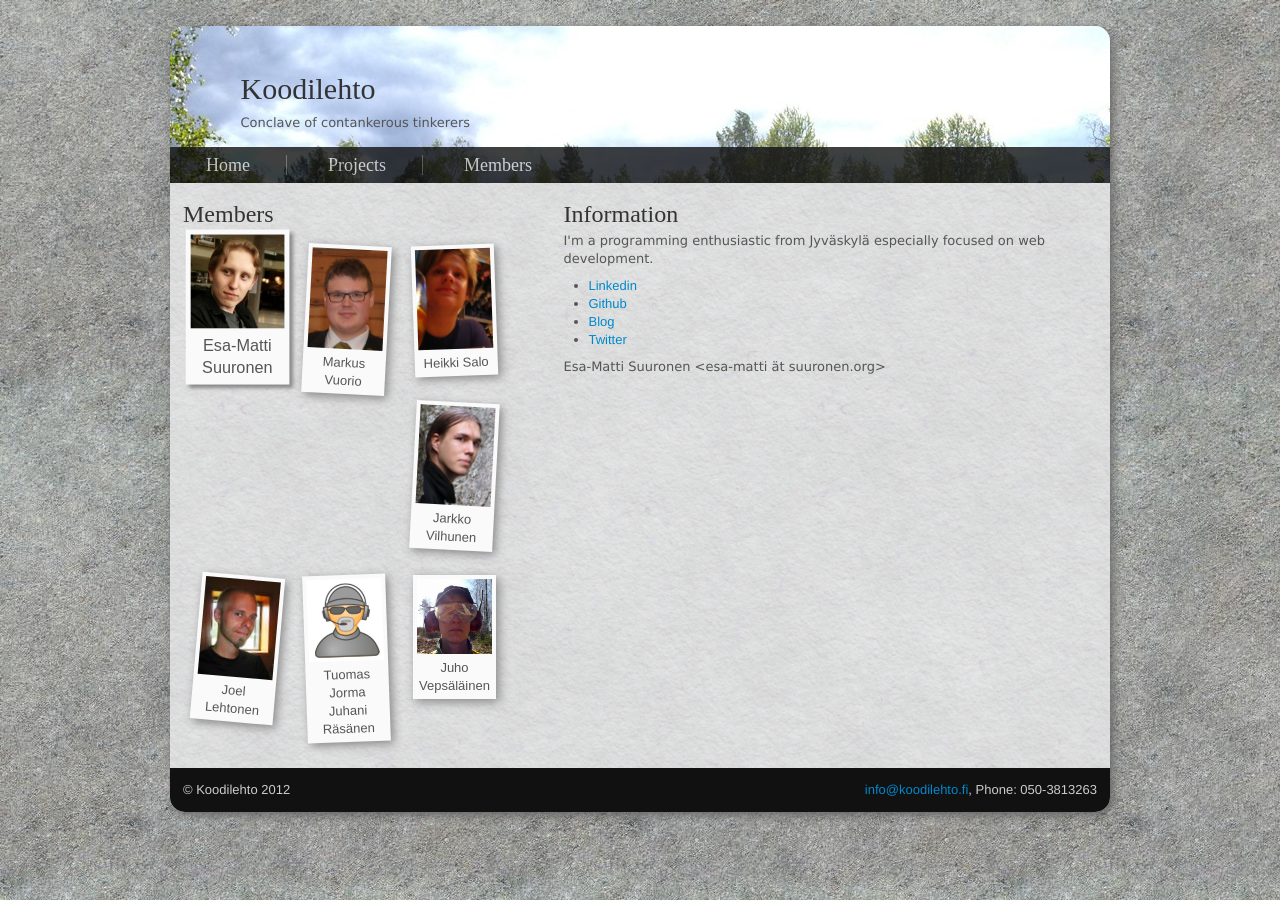
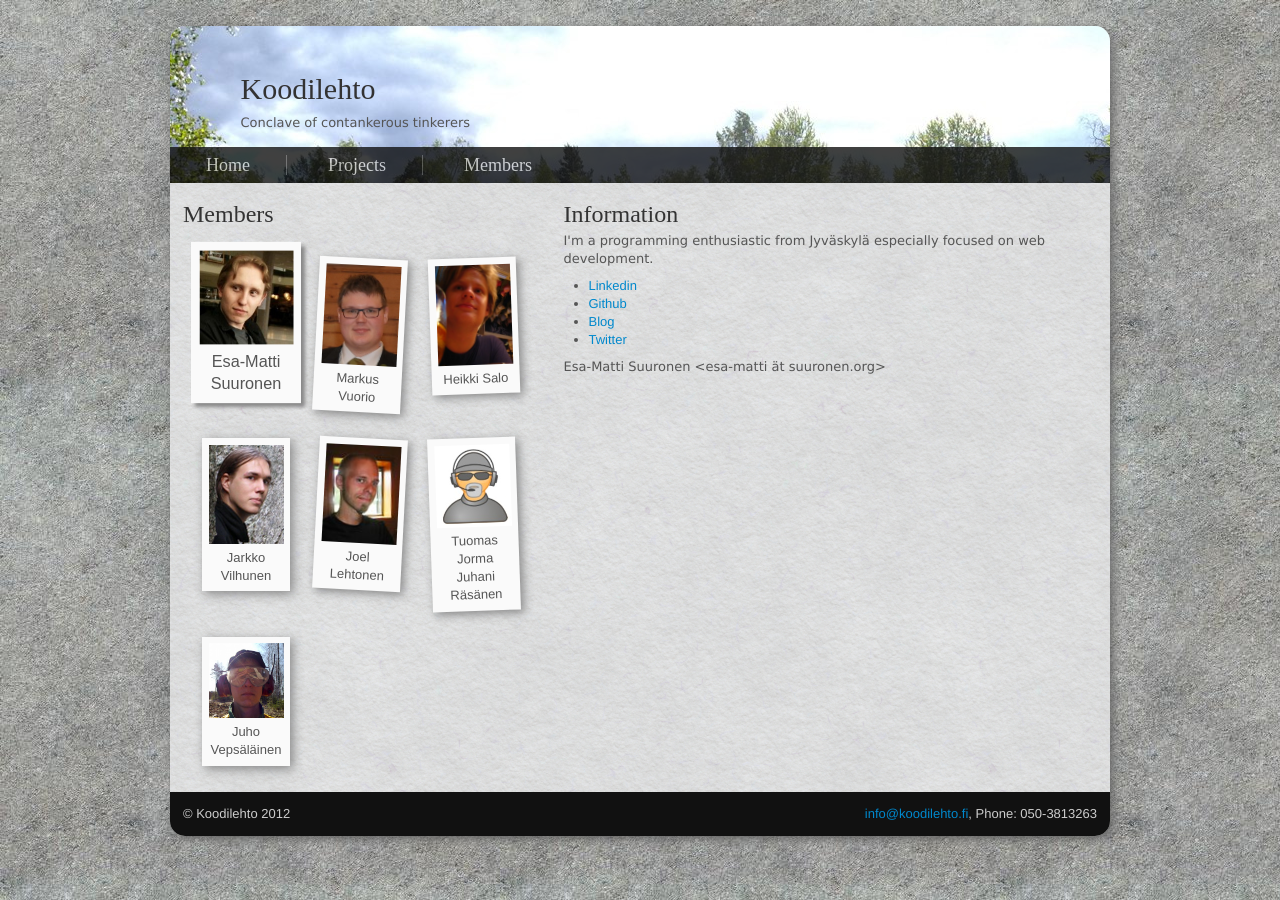
Before and after one commit to koodilehto/koodilehto-site, a Jekyll site: the page built from members/index.html, in a window 1280 px wide. Built offline with Jekyll 4.4.1, drawn with Linux system fonts in a browser that asks for light colours; some web fonts are replaced.

Commit message:
Improve members page layout

```diff
--- a/css/members.css
+++ b/css/members.css
@@ -1,3 +1,12 @@
+.polaroids {
+    margin-top: 1em;
+    margin-left: 2em;
+}
+
+.polaroids .row {
+    float: left;
+}
+
 .polaroid {
     float: left;
     max-width: 75px;
@@ -5,7 +14,7 @@
 
 .polaroid {
     margin: 1em;
-    padding: 1%;
+    padding: 0.5em;
     -moz-box-shadow: 3px 3px 10px #888;
     -webkit-box-shadow: 3px 3px 10px #888;
     box-shadow: 3px 3px 10px #888;
--- a/members/index.html
+++ b/members/index.html
@@ -10,6 +10,7 @@ js: members
         <h2>Members</h2>
 
         <div class="polaroids">
+            <div class="row">
                 <div class="polaroid" id="epeli">
                     <img src="/images/members/epeli.jpg" />
                     <div class="name">Esa-Matti Suuronen</div>
@@ -27,7 +28,9 @@ js: members
                     <div class="name">Heikki Salo</div>
                     <div class="description">{% include members/deggis.html %}</div>
                 </div>
+            </div>
 
+            <div class="row">
                 <div class="polaroid" id="eladith">
                     <img src="/images/members/eladith.png" />
                     <div class="name">Jarkko Vilhunen</div>
@@ -45,11 +48,14 @@ js: members
                     <div class="name">Tuomas Jorma Juhani Räsänen</div>
                     <div class="description">{% include members/tjjr.html %}</div>
                 </div>
+            </div>
 
+            <div class="row">
                 <div class="polaroid" id="bebraw">
                     <img src="/images/members/jv.jpg" />
                     <div class="name">Juho Vepsäläinen</div>
                     <div class="description">{% include members/jv.html %}</div>
+                </div>
             </div>
         </div>
     </div>
```
Lines whose indentation alone changed are shown as unchanged.
